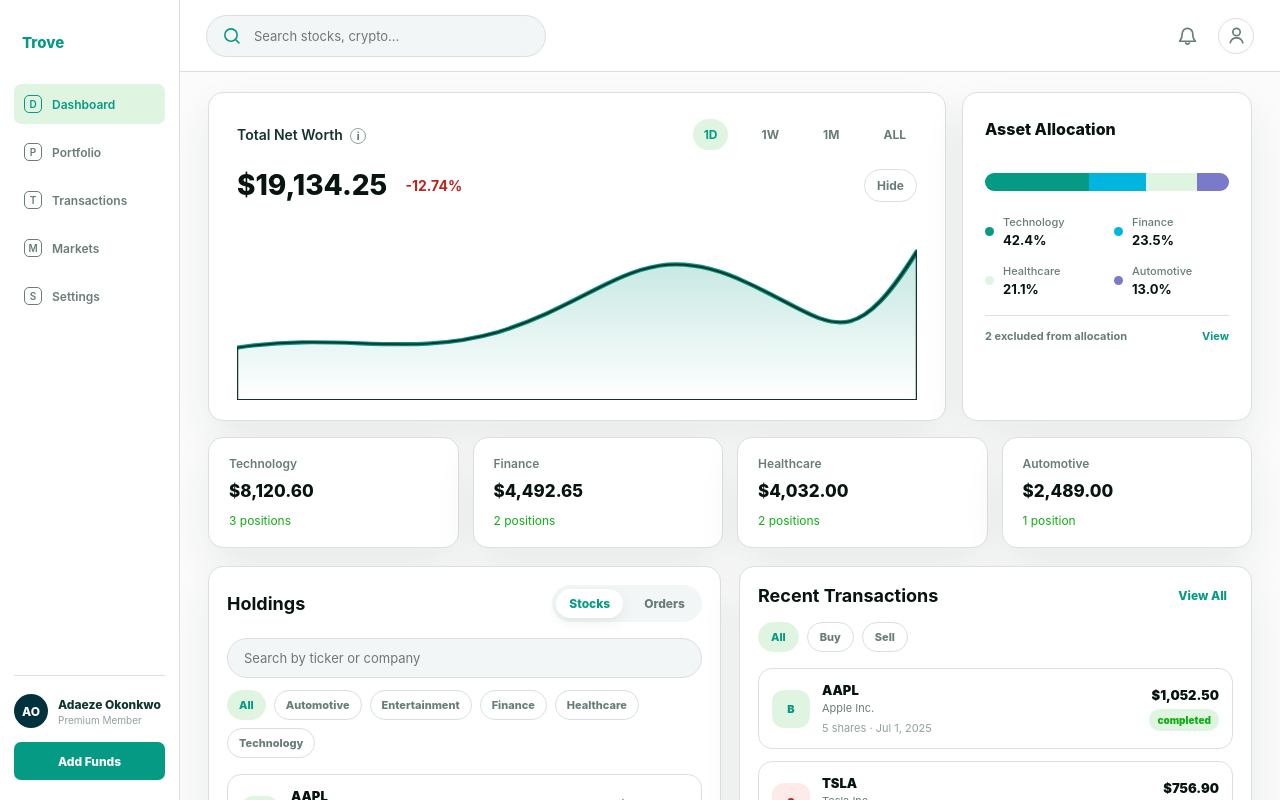
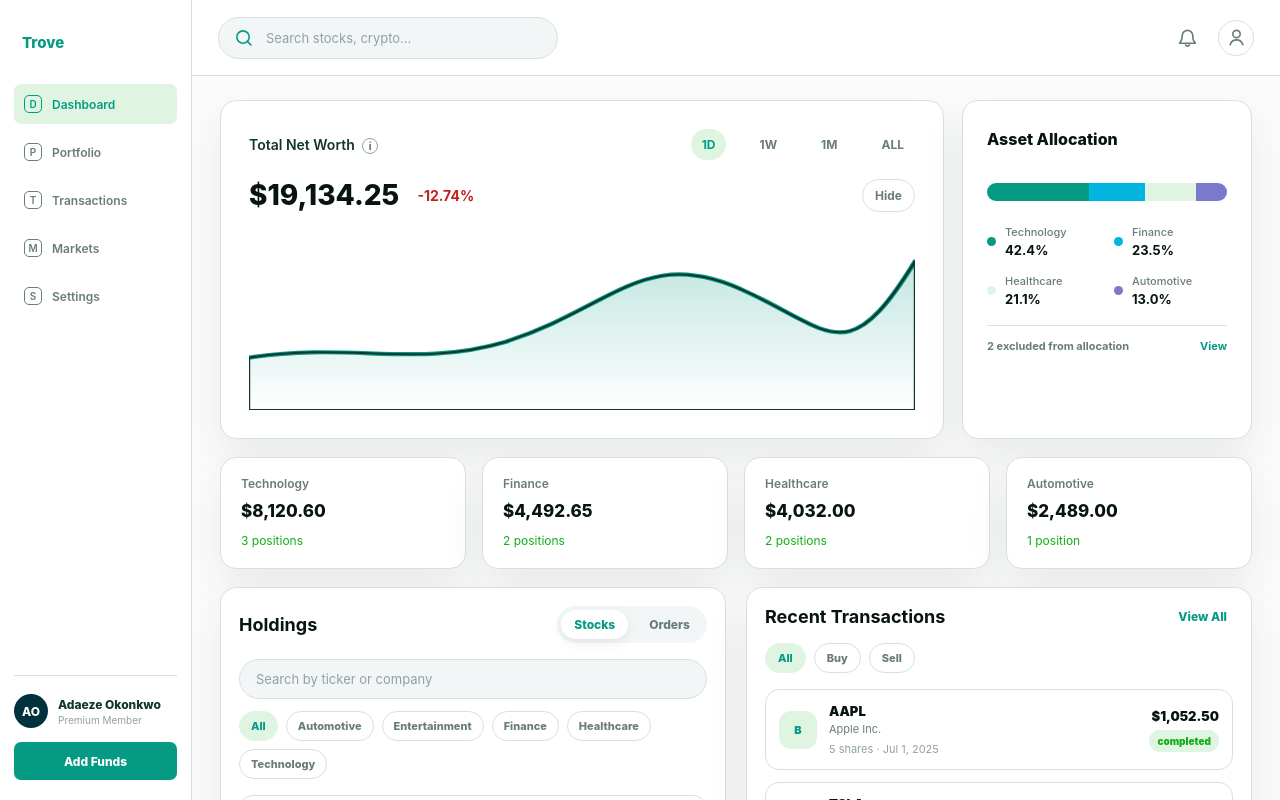
Before and after one commit to wbizmo/trove-portfolio-dashboard, a React (Vite) app: page / in a window 1280 px wide. Both pictures are taken after a click on the button "Sign in". Shown: the top 800 px of the page. Built offline with nearby package versions, Linux system fonts and the light colour scheme.

Commit message:
style: polish dashboard interaction states

```diff
--- a/src/components/layout/Sidebar.module.css
+++ b/src/components/layout/Sidebar.module.css
@@ -156,3 +156,35 @@
     flex: 0 0 180px;
   }
 }
+
+.navItem:hover {
+  background: var(--neutral-fill);
+  color: var(--text);
+}
+
+.active:hover {
+  background: var(--primary-light);
+  color: var(--primary);
+}
+
+.addButton:hover {
+  box-shadow: 0 10px 24px rgba(5, 154, 131, 0.24);
+}
+
+.closeButton:hover {
+  border-color: var(--primary);
+  color: var(--primary);
+}
+
+@media (min-width: 861px) {
+  .sidebar {
+    width: 192px;
+    flex-basis: 192px;
+  }
+}
+
+@media (max-width: 860px) {
+  .sidebar {
+    width: 236px;
+  }
+}
--- a/src/components/layout/TopBar.module.css
+++ b/src/components/layout/TopBar.module.css
@@ -119,3 +119,19 @@ svg {
     width: 100%;
   }
 }
+
+.topbar {
+  height: 76px;
+}
+
+.search:focus-within {
+  border-color: var(--primary);
+  box-shadow: 0 0 0 4px rgba(5, 154, 131, 0.1);
+}
+
+.iconButton:hover,
+.profileIcon:hover,
+.menu:hover {
+  background: var(--neutral-fill);
+  color: var(--primary);
+}
--- a/src/features/dashboard/DashboardShell.module.css
+++ b/src/features/dashboard/DashboardShell.module.css
@@ -397,3 +397,57 @@
   font-weight: 800;
   font-style: normal;
 }
+
+.content {
+  padding: 24px 28px 36px;
+}
+
+.topGrid {
+  gap: 18px;
+  margin-bottom: 18px;
+}
+
+.netWorthCard,
+.allocationCard,
+.accountGrid article,
+.panel {
+  border-radius: 16px;
+}
+
+.netWorthCard {
+  padding: 28px;
+}
+
+.allocationCard {
+  padding: 28px 24px;
+}
+
+.hideButton:hover,
+.range button:hover,
+.panelHead button:hover,
+.exclusionBox button:hover {
+  color: var(--primary);
+  border-color: var(--primary);
+}
+
+.accountGrid {
+  gap: 16px;
+}
+
+.accountGrid article {
+  min-height: 112px;
+}
+
+.lowerGrid {
+  gap: 20px;
+}
+
+.infoIcon {
+  flex: 0 0 auto;
+}
+
+@media (max-width: 860px) {
+  .content {
+    padding: 18px;
+  }
+}
--- a/src/features/dashboard/components/HoldingsPanel.module.css
+++ b/src/features/dashboard/components/HoldingsPanel.module.css
@@ -263,3 +263,32 @@
 .pagination button:disabled {
   opacity: 0.45;
 }
+
+.panel {
+  border-radius: 16px;
+}
+
+.tab:hover,
+.filter:hover,
+.pagination button:hover:not(:disabled) {
+  border-color: var(--primary);
+  color: var(--primary);
+}
+
+.card:hover {
+  border-color: rgba(5, 154, 131, 0.35);
+  box-shadow: 0 10px 26px rgba(19, 52, 47, 0.08);
+}
+
+.search:focus-within {
+  border-color: var(--primary);
+  box-shadow: 0 0 0 4px rgba(5, 154, 131, 0.1);
+}
+
+.pagination button {
+  min-width: 62px;
+}
+
+.pagination button:disabled {
+  background: var(--neutral-fill);
+}
--- a/src/features/dashboard/components/TransactionsPanel.module.css
+++ b/src/features/dashboard/components/TransactionsPanel.module.css
@@ -237,3 +237,27 @@
 .pagination button:disabled {
   opacity: 0.45;
 }
+
+.panel {
+  border-radius: 16px;
+}
+
+.viewAll:hover,
+.filter:hover,
+.pagination button:hover:not(:disabled) {
+  border-color: var(--primary);
+  color: var(--primary);
+}
+
+.order:hover {
+  border-color: rgba(5, 154, 131, 0.35);
+  box-shadow: 0 10px 26px rgba(19, 52, 47, 0.08);
+}
+
+.pagination button {
+  min-width: 62px;
+}
+
+.pagination button:disabled {
+  background: var(--neutral-fill);
+}
--- a/src/styles/globals.css
+++ b/src/styles/globals.css
@@ -36,3 +36,26 @@ a {
 #root {
   min-height: 100vh;
 }
+
+:focus-visible {
+  outline: 3px solid rgba(5, 154, 131, 0.22);
+  outline-offset: 3px;
+}
+
+button,
+input {
+  transition:
+    background 160ms ease,
+    border-color 160ms ease,
+    color 160ms ease,
+    box-shadow 160ms ease,
+    transform 160ms ease;
+}
+
+button:hover:not(:disabled) {
+  transform: translateY(-1px);
+}
+
+input::placeholder {
+  color: var(--text-disabled);
+}
```
